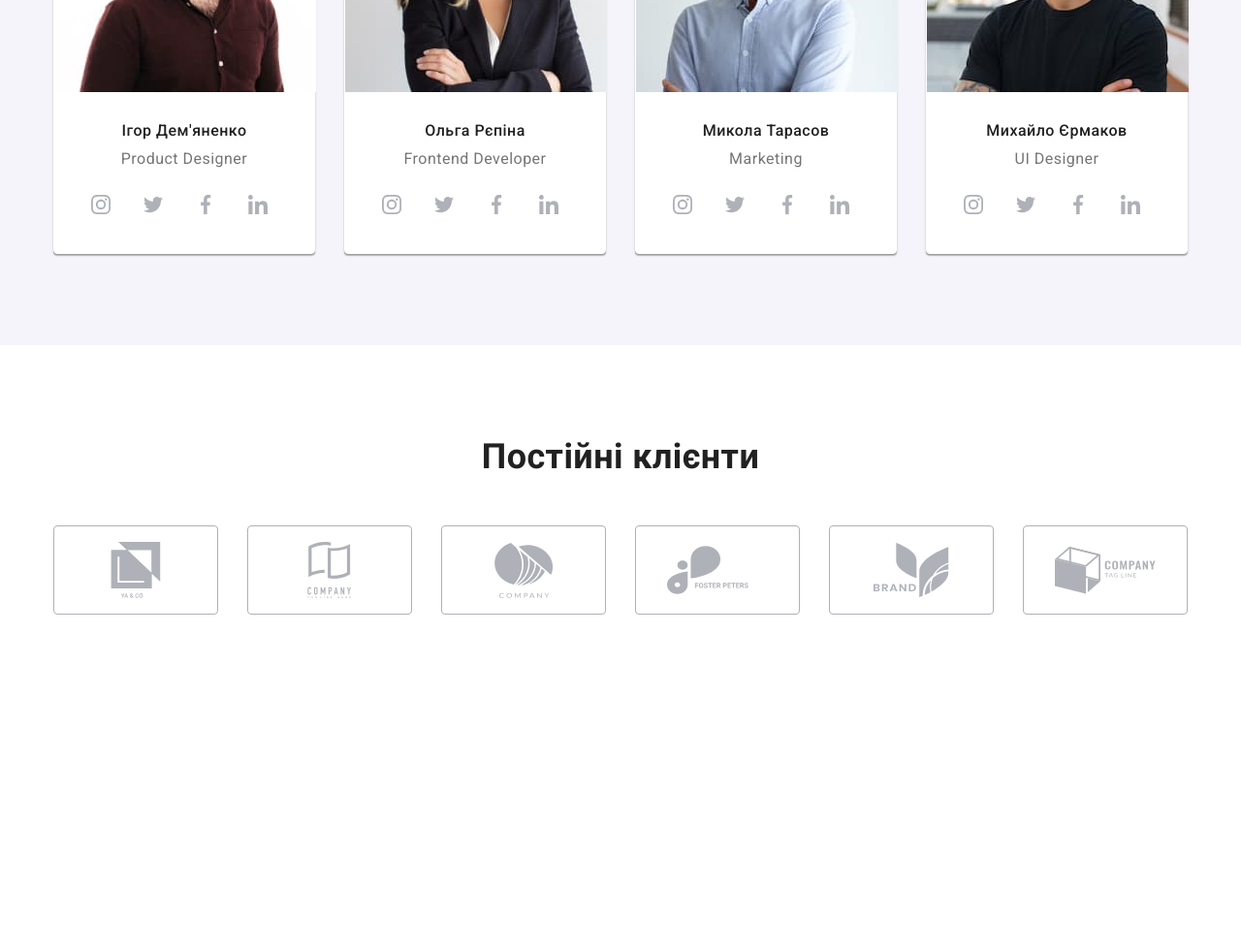
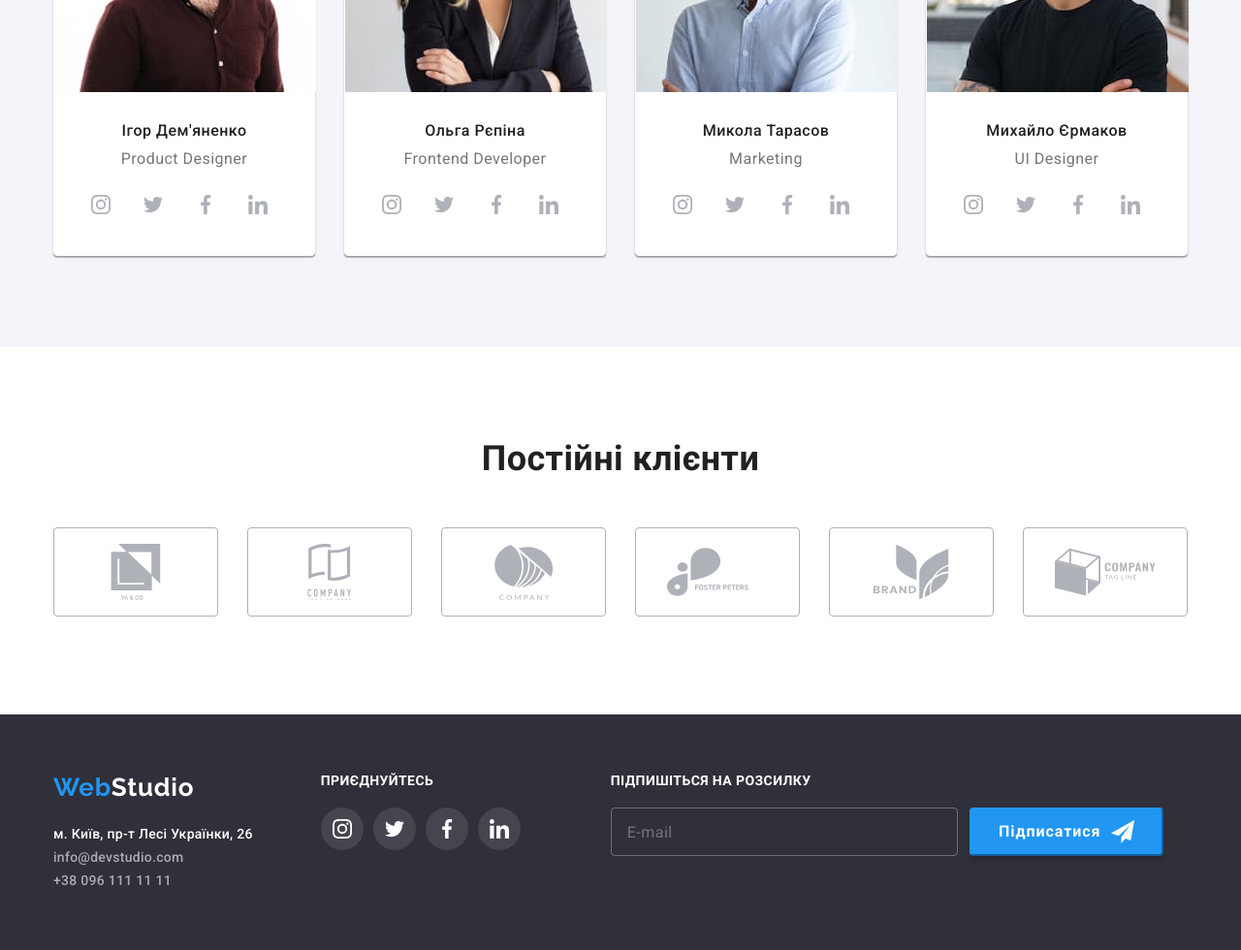
Before and after one commit to farfalina1908/goit-markup-hw-08, a plain HTML site: page index.html in a window 1280 px wide. Shown: the part 1268-2248 px from the top of the page at 97% size. Before the commit the page ends 2003 px from the top, so only its background shows below. Drawn offline with nearby package versions, Linux system fonts and the light colour scheme.

Commit message:
finished team

```diff
--- a/index.html
+++ b/index.html
@@ -507,7 +507,7 @@
          </section>
       </main>
 
-      <!-- <footer class="footer">
+      <footer class="footer">
          <div class="container">
             <div class="footer-content">
                <div>
@@ -632,7 +632,7 @@
                </div>
             </div>
          </div>
-      </footer> -->
+      </footer>
       <div class="modal-backdrop is-hidden" data-modal>
          <div class="modal">
             <svg class="close-sign" data-modal-close>
--- a/sass/layouts/_team.scss
+++ b/sass/layouts/_team.scss
@@ -5,7 +5,7 @@
 .team__title {
    margin-top: 0;
    margin-bottom: 50px;
-   @media screen and (max-width: 1199px){
+   @media screen and (max-width: 1199px) {
       font-size: 28px;
       line-height: calc(33px / 28px);
       margin-bottom: 30px;
@@ -24,9 +24,9 @@
 
 .team__item {
    width: 450px;
-   height: 622px;
+   // height: 622px;
    margin-right: 0;
-   margin-bottom: 30px;
+
    border: 1px solid var(--primary-white-color);
    box-shadow: 0px 1px 3px rgba(0, 0, 0, 0.12), 0px 1px 1px rgba(0, 0, 0, 0.14),
       0px 2px 1px rgba(0, 0, 0, 0.2);
@@ -34,16 +34,25 @@
    background-color: var(--primary-white-color);
    @media screen and (min-width: 768px) {
       width: 354px;
-      height: 536px;
+      // height: 536px;
       margin-right: 30px;
    }
    @media screen and (min-width: 1200px) {
       width: 270px;
-      height: 428px;
+      // height: 428px;
       margin-right: 30px;
       margin-bottom: 0;
    }
 }
+.team__item:not(:last-child) {
+   @media screen and (min-width: 480px) {
+      margin-bottom: 30px;
+   }
+   @media screen and (min-width: 1200px) {
+      margin-bottom: 0;
+   }
+}
+
 .team__item:nth-child(2n) {
    @media screen and (min-width: 768px) {
       margin-right: 0;
@@ -55,6 +64,11 @@
 .team__item:nth-child(4n) {
    @media screen and (min-width: 1200px) {
       margin-right: 0;
+   }
+}
+.team__item:nth-last-child(-n + 2) {
+   @media screen and (min-width: 768px) {
+      margin-bottom: 0;
    }
 }
 .team__worker-name {
```
Also changed, not shown: css/main.css, css/main.min.css, 2 other files. Lines whose indentation alone changed are shown as unchanged.
